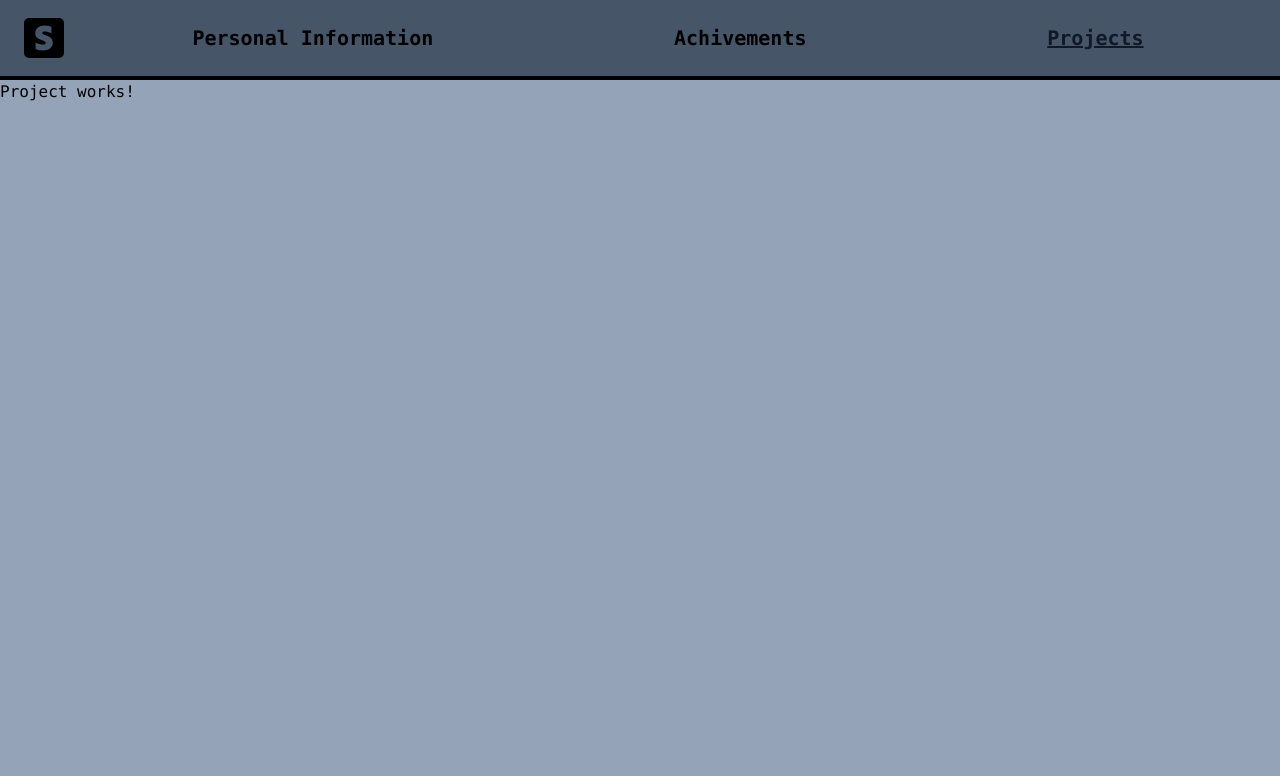
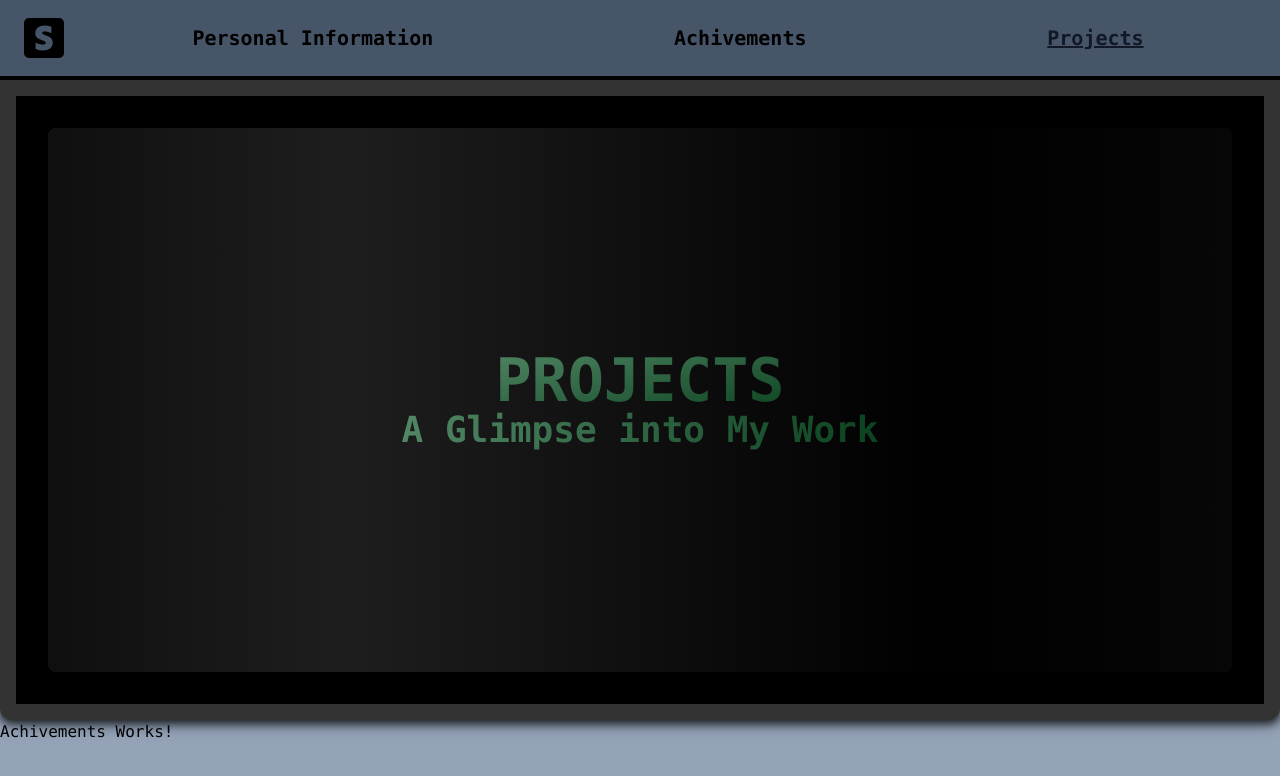
Before and after one commit to SimonKgs/angular-portfolio, an Angular app: page /projects in a window 1280 px wide. Shown: the top 776 px of the page. Built offline with nearby package versions, Linux system fonts and the light colour scheme.

Commit message:
Hero is now a reusable Component

```diff
--- a/src/app/main/pages/achivements/achivements.component.html
+++ b/src/app/main/pages/achivements/achivements.component.html
@@ -1 +1,4 @@
-<p>achivements works!</p>
+<div class="mx-auto w-full">
+    <app-hero pageTitle="Achivements" subtitle="My Path to Success" />
+    <p>Achivements Works!</p>
+</div>
--- a/src/app/main/pages/achivements/achivements.component.ts
+++ b/src/app/main/pages/achivements/achivements.component.ts
@@ -1,9 +1,10 @@
 import { Component } from '@angular/core';
+import { HeroComponent } from "../../shared/hero/hero.component";
 
 @Component({
   selector: 'app-achivements',
   standalone: true,
-  imports: [],
+  imports: [HeroComponent],
   templateUrl: './achivements.component.html',
   styleUrl: './achivements.component.css'
 })
--- a/src/app/main/pages/personal-info/personal-info.component.html
+++ b/src/app/main/pages/personal-info/personal-info.component.html
@@ -1,4 +1,4 @@
 <div class="mx-auto w-full">
-    <app-hero />
+    <app-hero pageTitle="Simón González Quirós" subtitle="Software Developer" />
     <app-introduction />
 </div>
--- a/src/app/main/pages/personal-info/personal-info.component.ts
+++ b/src/app/main/pages/personal-info/personal-info.component.ts
@@ -1,5 +1,5 @@
 import { Component } from '@angular/core';
-import { HeroComponent } from "./hero/hero.component";
+import { HeroComponent } from "../../shared/hero/hero.component";
 import { IntroductionComponent } from "./introduction/introduction.component";
 
 @Component({
--- a/src/app/main/pages/projects/projects.component.html
+++ b/src/app/main/pages/projects/projects.component.html
@@ -1 +1,4 @@
-<p>Project works!</p>
+<div class="mx-auto w-full">
+    <app-hero pageTitle="Projects" subtitle="A Glimpse into My Work" />
+    <p>Achivements Works!</p>
+</div>
--- a/src/app/main/pages/projects/projects.component.ts
+++ b/src/app/main/pages/projects/projects.component.ts
@@ -1,9 +1,10 @@
 import { Component } from '@angular/core';
+import { HeroComponent } from "../../shared/hero/hero.component";
 
 @Component({
   selector: 'app-projects',
   standalone: true,
-  imports: [],
+  imports: [HeroComponent],
   templateUrl: './projects.component.html',
   styleUrl: './projects.component.css'
 })
--- a/src/app/main/pages/personal-info/hero/hero.component.html
+++ b/src/app/main/shared/hero/hero.component.html
@@ -6,10 +6,10 @@
 
                 @defer(on timer(2000)) {
                     <h1 class="lg:text-6xl sm:text-4xl animate-pulse font-bold text-center bg-gradient-to-br from-green-300 to-green-700 bg-clip-text text-transparent transition-all duration-500 ease-in-out">
-                        {{ name() | uppercase }}
+                        {{ pageTitle() | uppercase }}
                     </h1>
                     <p class="lg:text-4xl animate-pulse sm:text-2xl font-bold text-center bg-gradient-to-r from-green-300 to-green-700 bg-clip-text text-transparent transition-all duration-500 ease-in-out">
-                        {{ position() }}
+                        {{ subtitle() }}
                     </p>
                 } @placeholder {
                     @defer( on immediate) {
--- a/src/app/main/pages/personal-info/hero/hero.component.ts
+++ b/src/app/main/shared/hero/hero.component.ts
@@ -1,5 +1,5 @@
 import { CommonModule } from '@angular/common';
-import { Component, OnInit, signal } from '@angular/core';
+import { Component, input, OnInit, signal } from '@angular/core';
 import { timer } from 'rxjs';
 
 @Component({
@@ -11,8 +11,11 @@ import { timer } from 'rxjs';
 })
 export class HeroComponent implements OnInit {
 
-  public name = signal('Simón González Quirós')
-  public position = signal('Software Developer')
+
+  public pageTitle = input.required<string>()
+  public subtitle = input.required<string>()
+
+
   public isLoading = signal('Loading')
 
   ngOnInit(): void {
```
Also changed, not shown: src/app/main/shared/hero/hero.component.css (renamed from src/app/main/pages/personal-info/hero/hero.component.css).
